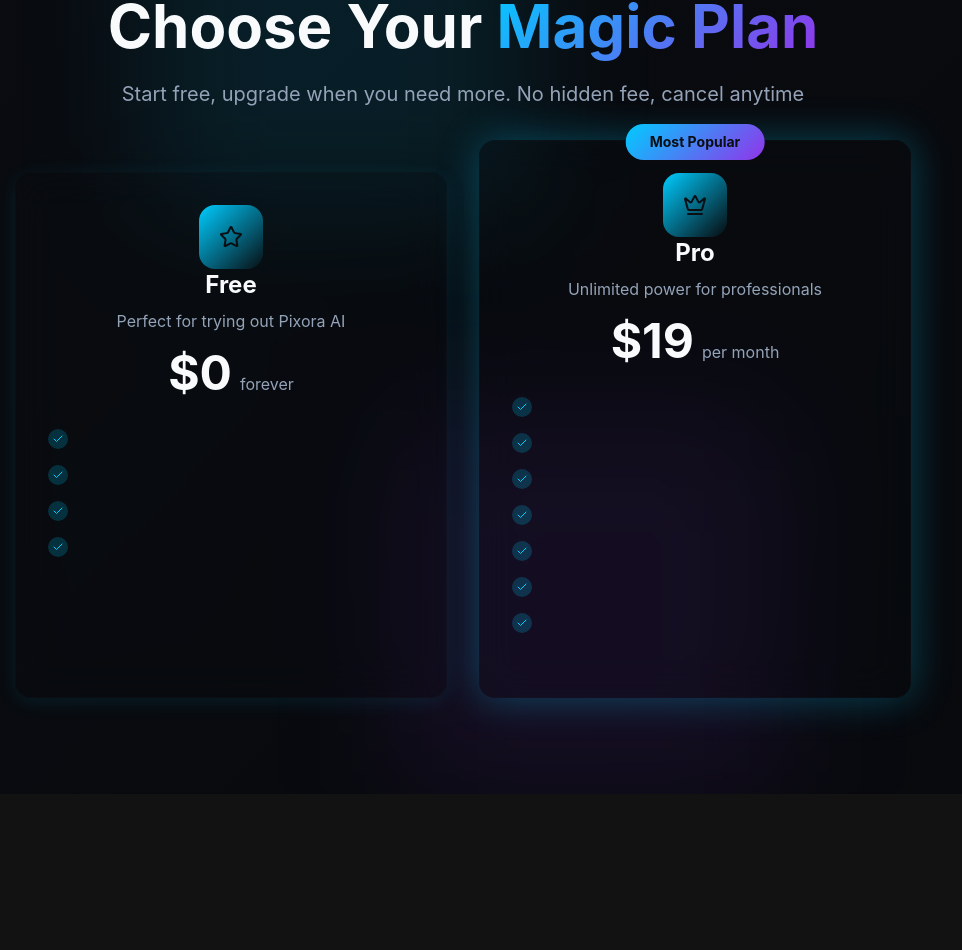
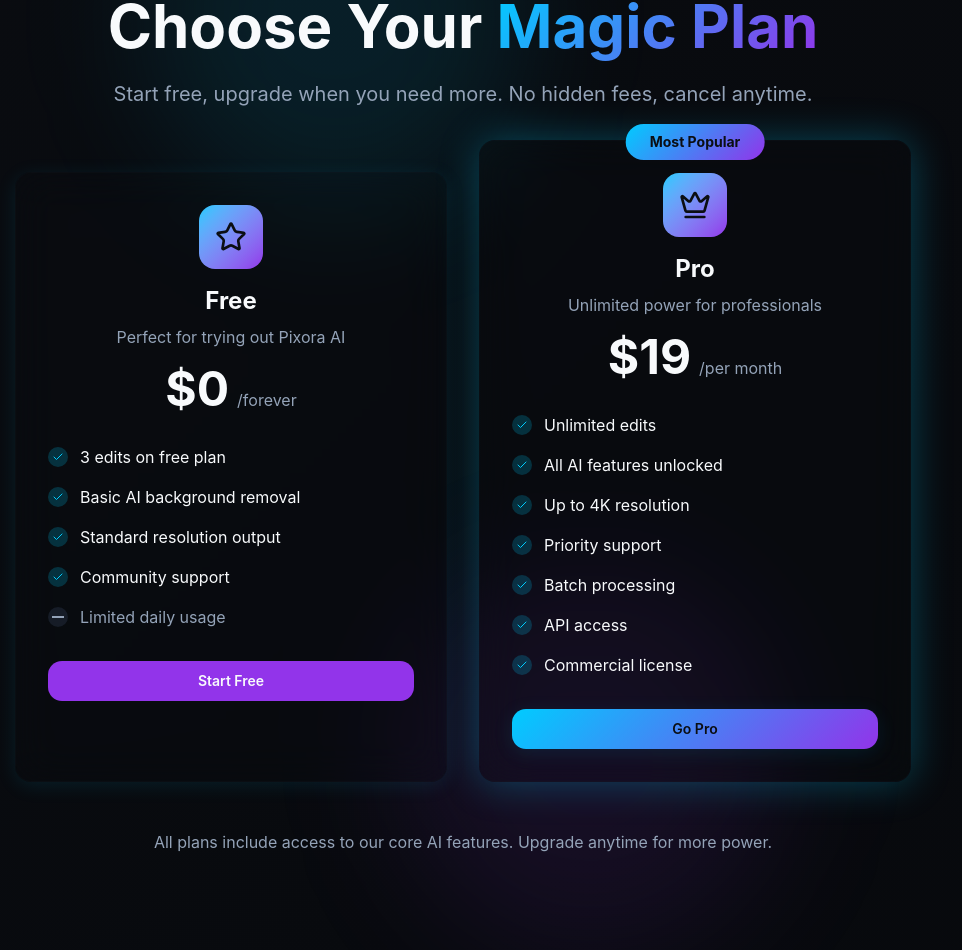
Before and after one commit to OzuSus/OzuPicai, a Next.js app: page / in a window 1280 px wide. Shown: the part 2116-3066 px from the top of the page, without its empty margins (177-1139 px from the left). Before the commit the page ends 2910 px from the top, so only its background shows below. Built offline with nearby package versions, Linux system fonts and the light colour scheme; no server answers.

Commit message:
fixing limitation section, complete pricing module

```diff
--- a/src/modules/pricing/index.tsx
+++ b/src/modules/pricing/index.tsx
@@ -1,8 +1,8 @@
-'use client';
-import React from 'react';
+"use client";
 import {Check, Crown, Star, Zap} from "lucide-react";
+import React from "react";
 import {motion} from "framer-motion";
-
+import {Button} from "@/components/ui/button";
 
 const plans = [
     {
@@ -40,10 +40,10 @@
         icon: Crown,
     },
 ];
+
 const Pricing = () => {
-
-    const scrollToSection = () => {
-        const element = document.getElementById('editor');
+    const scrollToEditor = () => {
+        const element = document.getElementById("editor");
         if (element) {
             element.scrollIntoView({behavior: "smooth"});
         }
@@ -51,27 +51,29 @@
 
     return (
         <section id="pricing" className="py-24 relative overflow-hidden">
-            {/*    backgrounf effect*/}
-            <div className="absolute top-0 left-1/4 w-96 h-96 bg-primary/10 rounded blur-3xl"/>
-            <div className="absolute bottom-0 right-1/4 w-96 h-96 bg-secondary/10 rounded blur-3xl"/>
-            <div className="container mx-auto px-4 z-10 relative">
+            {/* Background effects */}
+            <div className="absolute top-0 left-1/4 w-96 h-96 bg-primary/10 rounded-full blur-3xl"/>
+            <div className="absolute bottom-0 right-1/4 w-96 h-96 bg-secondary/10 rounded-full blur-3xl"/>
+
+            <div className="container mx-auto px-4 relative z-10">
                 <motion.div
                     initial={{opacity: 0, y: 30}}
                     whileInView={{opacity: 1, y: 0}}
+                    viewport={{once: true}}
                     transition={{duration: 0.8}}
-                    viewport={{once: true}}
                     className="text-center mb-16"
                 >
                     <div
                         className="inline-flex items-center space-x-2 bg-gradient-glass rounded-full px-6 py-3 mb-6 glass border border-card-border">
-                        <Zap className="h-5 text-primary"/>
-                        <span className="font-medium">Nice Pricing</span>
+                        <Zap className="h-5 w-5 text-primary"/>
+                        <span className="font-medium">Simple Pricing</span>
                     </div>
+
                     <h2 className="text-4xl lg:text-6xl font-bold mb-6">
-                        <span className="text-foreground">Choose Your</span>
-                        <span className="bg-gradient-primary !bg-clip-text text-transparent"> Magic Plan</span>
+                        <span className="text-foreground">Choose Your </span>
+                        <span className="bg-gradient-primary !bg-clip-text text-transparent">Magic Plan</span>
                     </h2>
-                    <p className="text-xl text-muted-foreground max-w-3xl mx-auto">Start free, upgrade when you need more. No hidden fee, cancel anytime</p>
+                    <p className="text-xl text-muted-foreground max-w-3xl mx-auto">Start free, upgrade when you need more. No hidden fees, cancel anytime.</p>
                 </motion.div>
                 <div className="grid lg:grid-cols-2 gap-8 max-w-4xl mx-auto">
                     {plans?.map((plan, index) => (
@@ -80,48 +82,76 @@
                             initial={{opacity: 0, y: 50}}
                             whileInView={{opacity: 1, y: 0}}
                             viewport={{once: true}}
-                            transition={{duration: 0.8, delay: index = 0.2}}
+                            transition={{duration: 0.8, delay: index * 0.2}}
                             whileHover={{scale: 1.02, y: -5}}
                             className={`relative group ${plan.popular ? "lg:-mt-8" : ""}`}
                         >
                             {plan.popular && (
                                 <div className="absolute -top-4 left-1/2 transform -translate-x-1/2 z-10">
-                                    <div
-                                        className="bg-gradient-primary px-6 py-2 rounded-full text-sm font-bold text-background">
-                                        Most Popular
-                                    </div>
+                                    <div className="bg-gradient-primary px-6 py-2 rounded-full text-sm font-bold text-background">Most Popular</div>
                                 </div>
                             )}
-                            <div
-                                className={`h-full glass rounded-2xl p-8 border transition-all duration-300 ${plan.popular ? 'border-primary/50 shadow-glow-primary' : 'border-card-border hover:border-primary/30 shadow-glow-subtle hover:shadow-glow-primary'}`}>
+
+                            <div className={`h-full glass rounded-2xl p-8 border transition-all duration-300 ${
+                                    plan.popular
+                                        ? "border-primary/50 shadow-glow-primary"
+                                        : "border-card-border hover:border-primary/30 shadow-glow-subtle hover:shadow-glow-primary"
+                                }`}
+                            >
                                 <div className="text-center mb-8">
-                                    <div
-                                        className="inline-flex items-center justify-center w-16 h-16 rounded-2xl bg-gradient-to-br from-primary top-secondary group-hover:animate-glow-pulse">
-                                        <plan.icon className="w-8 text-background"/>
+                                    <div className="inline-flex items-center justify-center w-16 h-16 rounded-2xl mb-4 bg-gradient-to-br from-primary to-secondary group-hover:animate-glow-pulse">
+                                        <plan.icon className="w-8 h-8 text-background"/>
                                     </div>
                                     <h3 className="text-2xl font-bold mb-2 text-foreground">{plan.name}</h3>
                                     <p className="text-muted-foreground mb-4">{plan.description}</p>
                                     <div className="mb-6">
                                         <span className="text-5xl font-bold text-foreground">{plan.price}</span>
-                                        <span className="text-muted-foreground ml-2">{plan.period}</span>
+                                        <span className="text-muted-foreground ml-2">/{plan.period}</span>
                                     </div>
                                 </div>
                                 <div className="space-y-4 mb-8">
                                     {plan?.features?.map((feature) => (
                                         <div key={index} className={"flex items-center space-x-3"}>
-                                            <div
-                                                className="flex-shrink-0 w-5 h-5 rounded-full bg-primary/20 flex items-center justify-center">
-                                                <Check className="w-3 h3 text-primary"/>
+                                            <div className="flex-shrink-0 w-5 h-5 rounded-full bg-primary/20 flex items-center justify-center">
+                                                <Check className="w-3 h-3 text-primary"/>
                                             </div>
+                                            <span className="text-foreground">{feature}</span>
+                                        </div>
+                                    ))}
 
+                                    {plan?.limitations?.map((limitation) => (
+                                        <div key={limitation}
+                                            className="flex items-center space-x-3"
+                                        >
+                                            <div className="flex-shrink-0 w-5 h-5 rounded-full bg-muted flex items-center justify-center">
+                                                <div className="w-3 h-0.5 bg-muted-foreground"/>
+                                            </div>
+                                            <span className="text-muted-foreground">{limitation}</span>
                                         </div>
                                     ))}
                                 </div>
 
+                                <Button variant={plan.popular ? "hero" : "secondary"}
+                                    className="w-full font-semibold"
+                                    onClick={scrollToEditor}
+                                >
+                                    {plan.cta}
+                                </Button>
                             </div>
                         </motion.div>
                     ))}
                 </div>
+
+                <motion.div
+                    initial={{opacity: 0, y: 20}}
+                    whileInView={{opacity: 1, y: 0}}
+                    viewport={{once: true}}
+                    transition={{duration: 0.8, delay: 0.4}}
+                    className="text-center mt-12"
+                >
+                    <p className="text-muted-foreground">All plans include access to our core AI features. Upgrade anytime for more power.
+                    </p>
+                </motion.div>
             </div>
         </section>
     );
```
